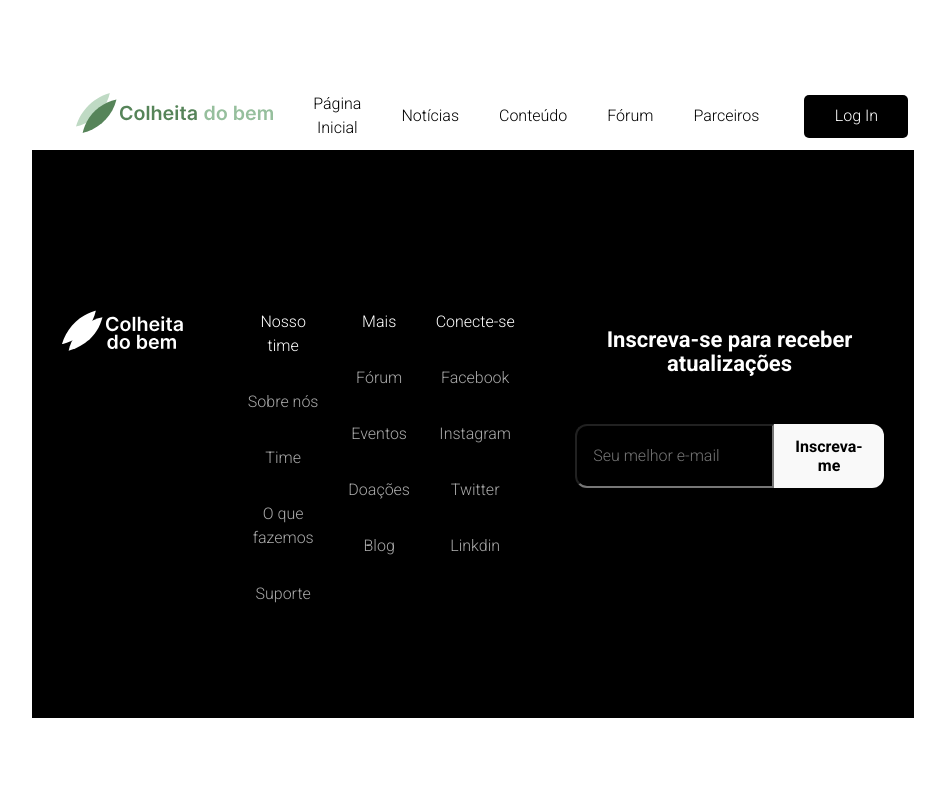
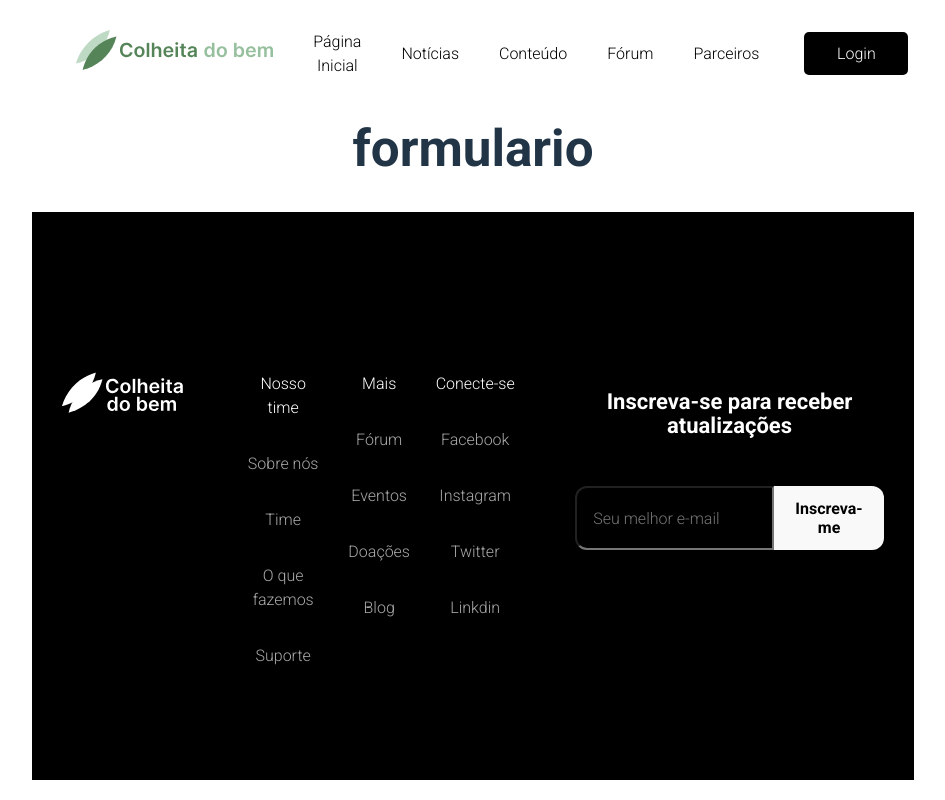
Before and after one commit to llmdev/esg-plataform-frontend, a Vue app: page /login in a window 1280 px wide. Shown: the whole page, without its empty margins (167-1112 px from the left). Built offline with nearby package versions, Linux system fonts and the light colour scheme.

Commit message:
novas rotas

```diff
--- a/src/components/About.vue
+++ b/src/components/About.vue
@@ -3,7 +3,6 @@
 
 <template>
     <section class="sobre-nos__wrapper">
-        <h1>Demutti</h1>
         <div class="sobre-nos">
             <div class="respiro">
                 <hr width="72px">
--- /dev/null
+++ b/src/components/Cadastro.vue
@@ -0,0 +1,7 @@
+<script></script>
+<template>
+  <h1>
+    Cadastro
+  </h1>
+</template>
+<style></style>
--- a/src/components/Header.vue
+++ b/src/components/Header.vue
@@ -49,9 +49,8 @@ const count = ref(0)
                     </a>
                 </li>
                 <li class="header__menu__item login">
-                    <a href="">
-                        Log In
-                    </a>
+                    <router-link to="/Login"> Login</router-link>
+
                 </li>
             </ul>
         </nav>
--- /dev/null
+++ b/src/components/Logged.vue
@@ -0,0 +1,5 @@
+<script></script>
+<template>
+    <h1>Login</h1>
+</template>
+<style></style>
--- /dev/null
+++ b/src/components/Login.vue
@@ -0,0 +1,7 @@
+<script></script>
+<template>
+  <h1>
+    formulario
+  </h1>
+</template>
+<style></style>
--- a/src/router/index.js
+++ b/src/router/index.js
@@ -1,7 +1,10 @@
 import { createRouter, createWebHistory } from 'vue-router'
 import Main from '../components/Main.vue'
+import About from '../components/About.vue'
+import Login from '../components/Login.vue'
+import Cadastro from '../components/Cadastro.vue'
+import Logged from '../components/Logged.vue'
 
-import About from '../components/About.vue'
 
 
 const routes = [
@@ -15,6 +18,21 @@ const routes = [
         name: 'about',
         component: About,
     },
+    {
+        path: '/login',
+        name: 'login',
+        component: Login,
+    },
+    {
+        path: '/cadastro',
+        name: 'cadastro',
+        component: Cadastro,
+    },
+    {
+        path: '/logged',
+        name: 'logged',
+        component: Logged,
+    },
 ]
 const router = createRouter({
     history: createWebHistory(),
```
